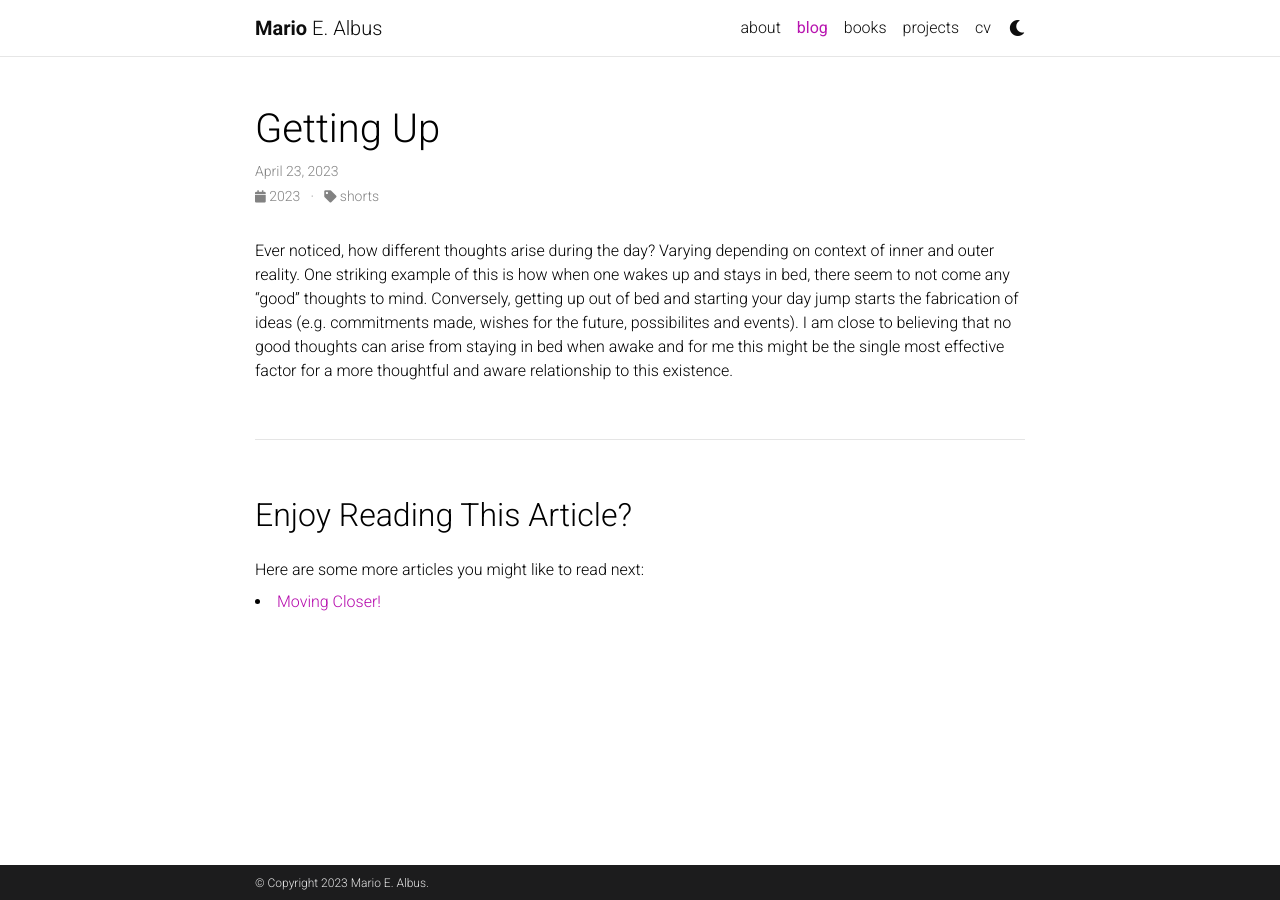
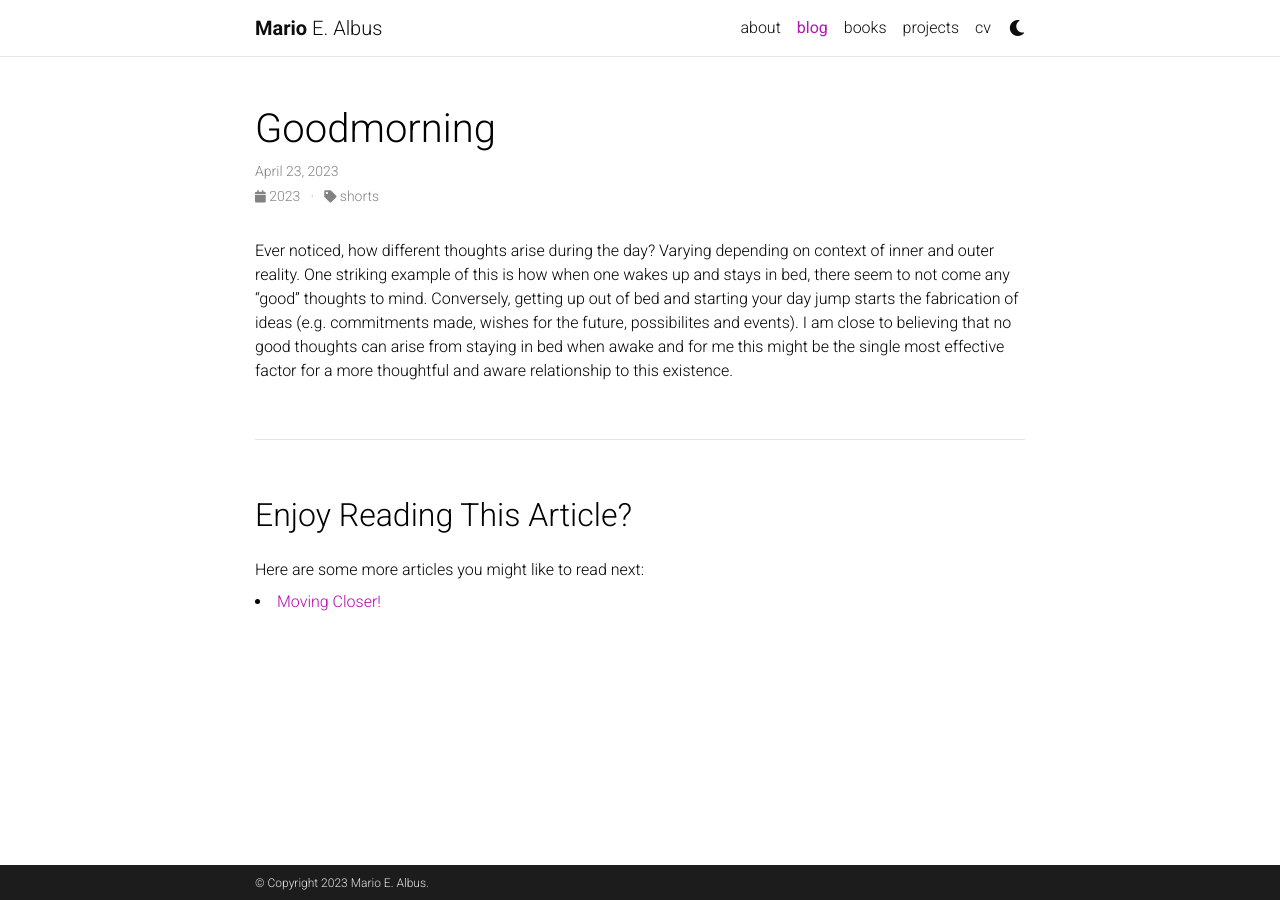
Before and after one commit to juiceshaman/juiceshaman.github.io, a Jekyll site: the page built from _posts/2023-04-23-getting-up.md, in a window 1280 px wide. Built offline with Jekyll 4.4.1, drawn with Linux system fonts in a browser that asks for light colours; full-size pictures stand in for the smaller copies a plugin makes; comment, search, counter and statistics services are not loaded; a style sheet for code colours, icons or effects is not loaded; some of the changed lines change nothing that is shown.

Commit message:
added short

```diff
--- a/_posts/2023-04-23-getting-up.md
+++ b/_posts/2023-04-23-getting-up.md
@@ -1,7 +1,7 @@
 ---
 layout: post
-title:
-date:   Sun Apr 23 17:50:42
+title:	Goodmorning
+date:   2023-04-23 18:11:00
 description:
 tags:
 categories: shorts
```
